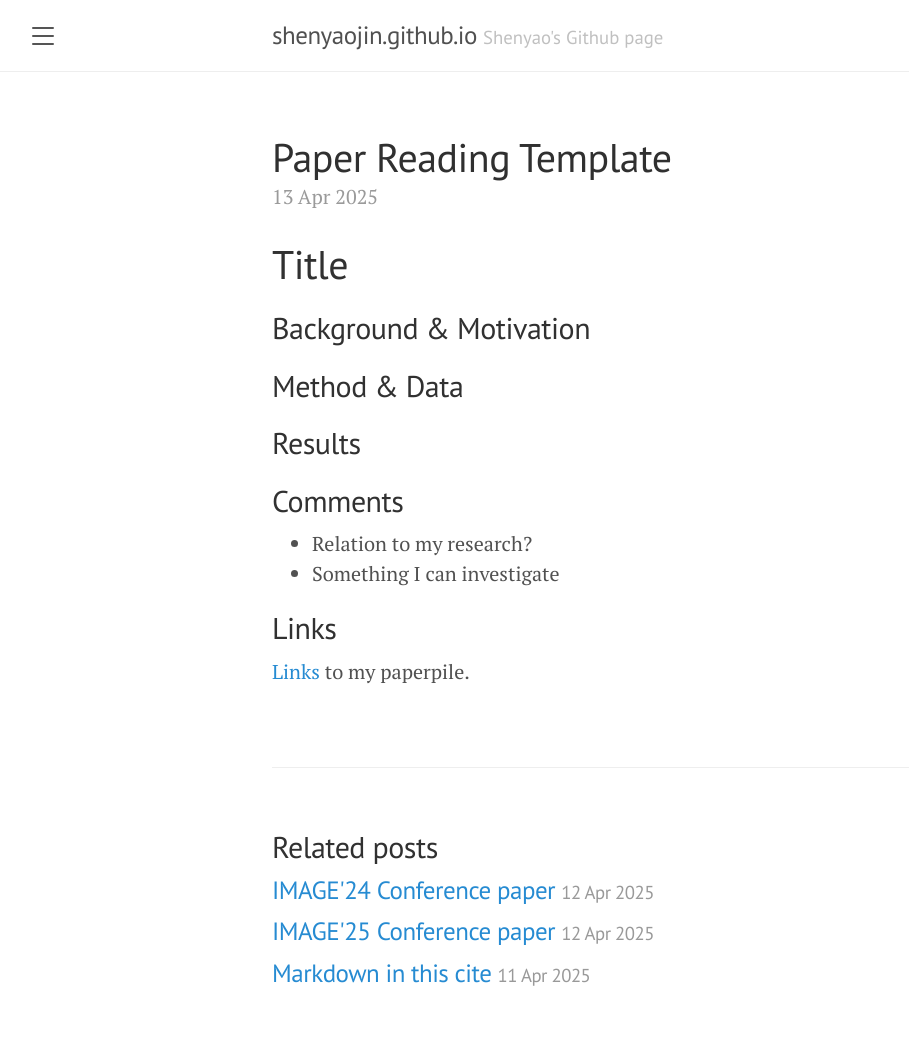
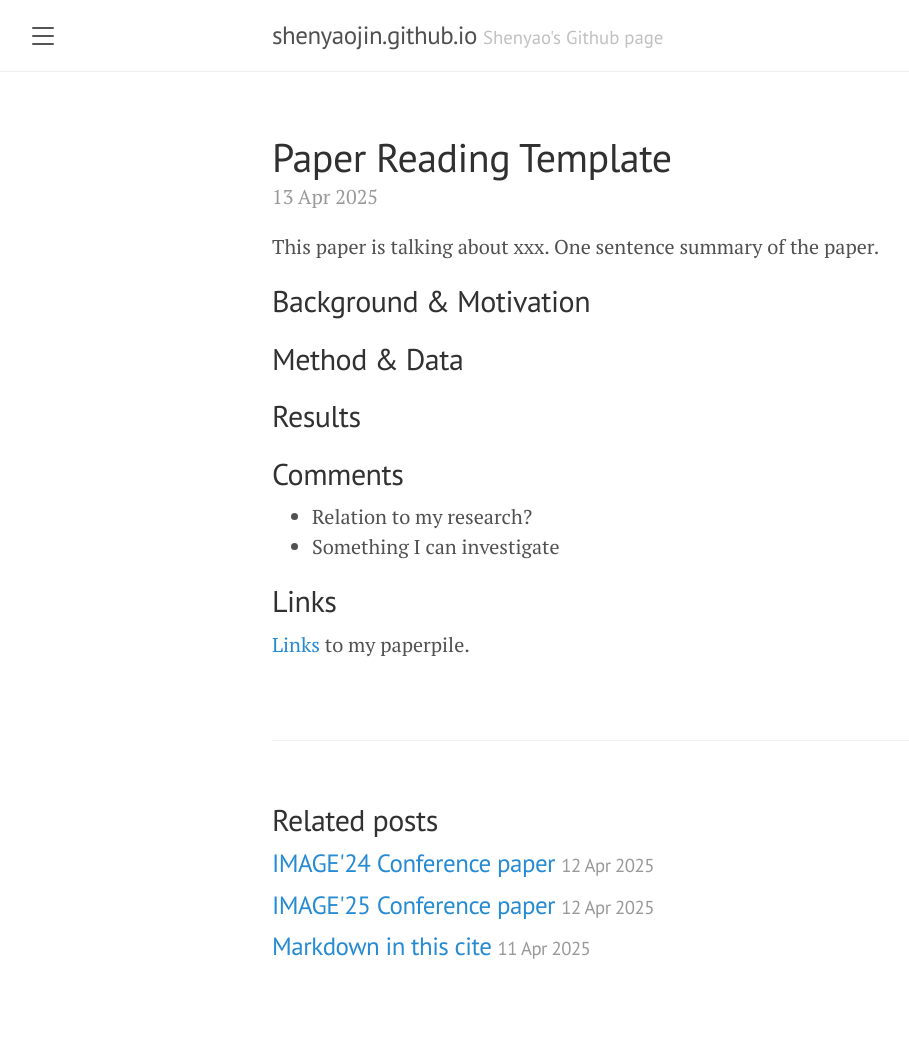
Before and after one commit to shenyaojin/shenyaojin.github.io, a Jekyll site: the page built from _posts/2025-04-13-paper-test.md, in a window 1280 px wide. Shown: the whole page, without its empty margins (8-917 px from the left). Built offline with Jekyll 4.4.1, drawn with Linux system fonts in a browser that asks for light colours; after the commit the page ends 1022 px from its top, so only the background shows below that.

Commit message:
Update markdown title

```diff
--- a/_posts/2025-04-13-paper-test.md
+++ b/_posts/2025-04-13-paper-test.md
@@ -11,7 +11,8 @@ Year: None
 tags:
   - DFOS
 ---
-# Title
+
+This paper is talking about xxx. One sentence summary of the paper.
 
 ## Background & Motivation
 
```
